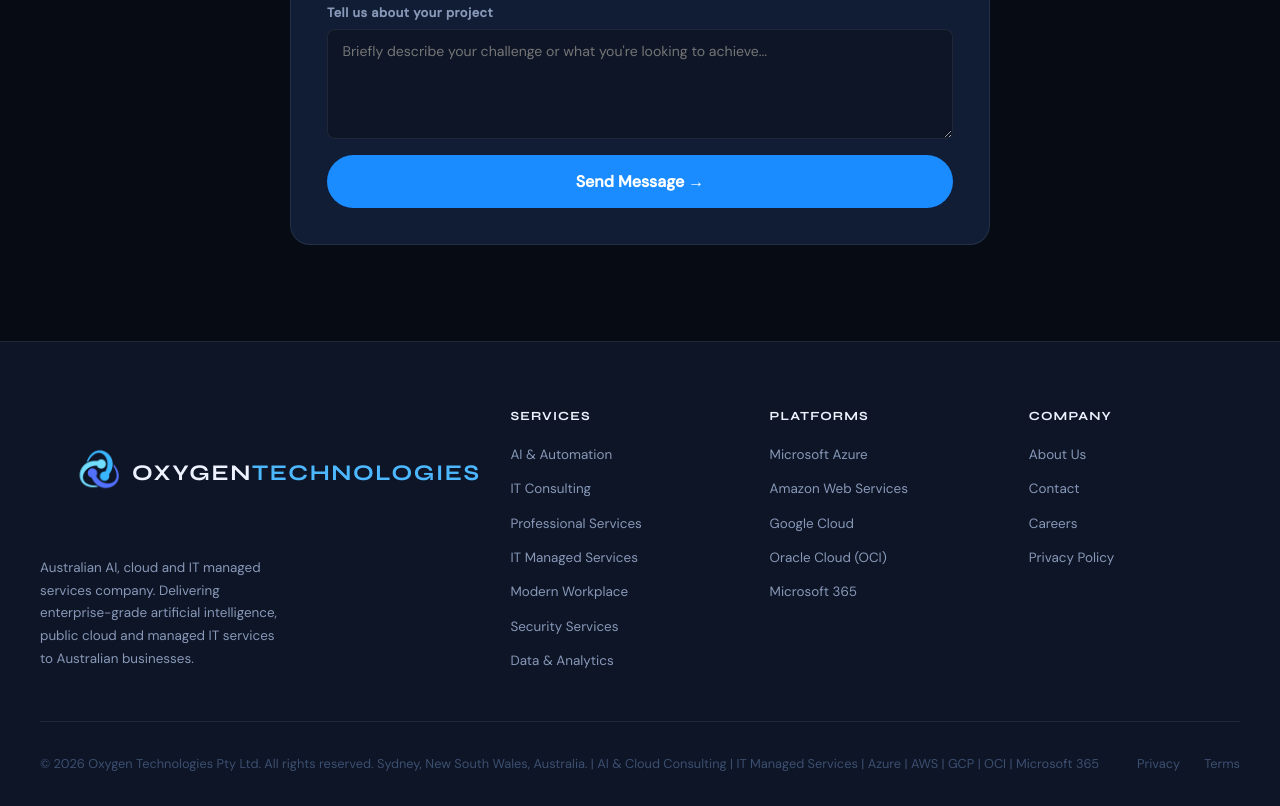
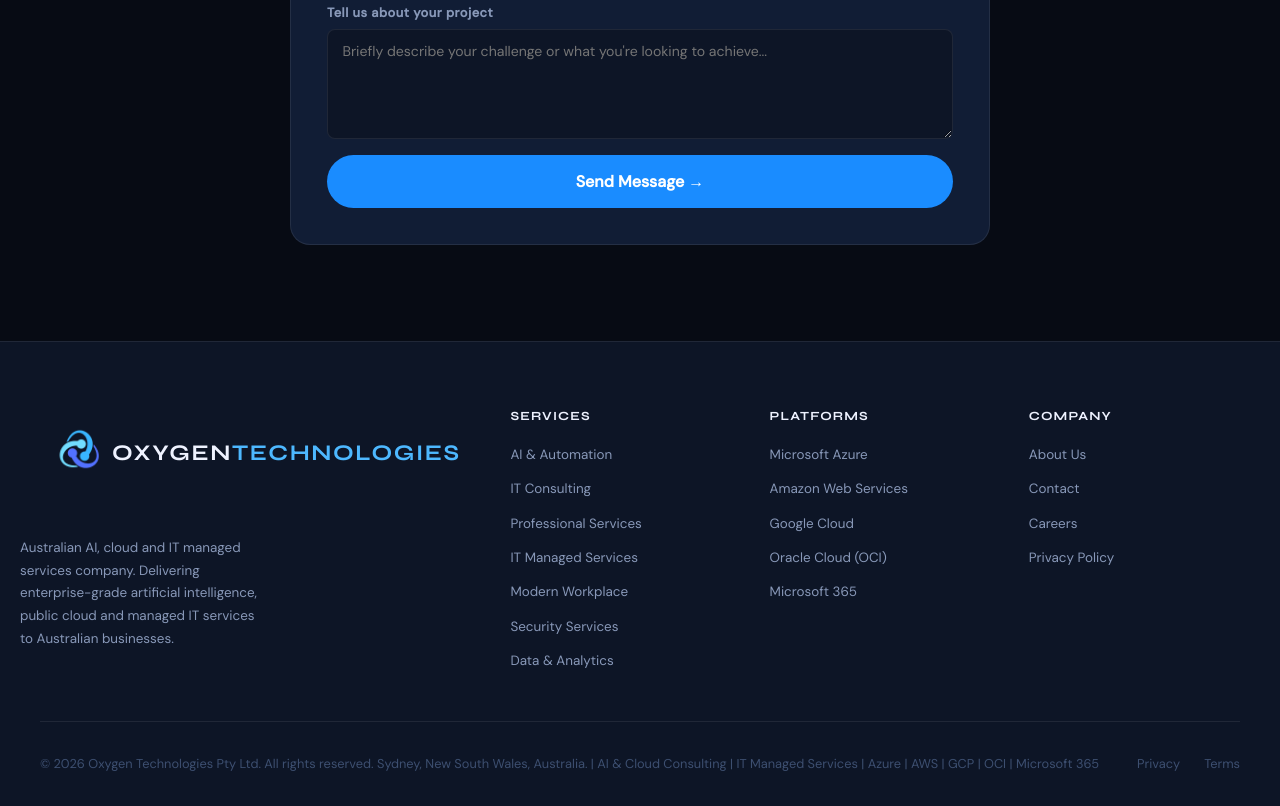
Before and after one commit to jtran1047/oxygen-tech, a plain HTML site: page index.html in a window 1280 px wide. Shown: the part 8815-9621 px from the top of the page. Drawn offline with Linux system fonts and the light colour scheme.

Commit message:
Move footer logo 20px up and 20px left

```diff
--- a/index.html
+++ b/index.html
@@ -481,9 +481,7 @@
 
 /* Footer brand alignment */
 .foot-top { align-items: flex-start !important; }
-.foot-brand { margin-top: 0 !important; padding-left: 0 !important; width: 100% !important; }
-.foot-brand .logo { margin-top: 0 !important; margin-left: 0 !important; padding-left: 0 !important; }
-.foot-in { padding-left: 0 !important; }
+.foot-brand { margin-top: -20px !important; margin-left: -20px !important; }
 </style>
 </head>
 <body>
```
